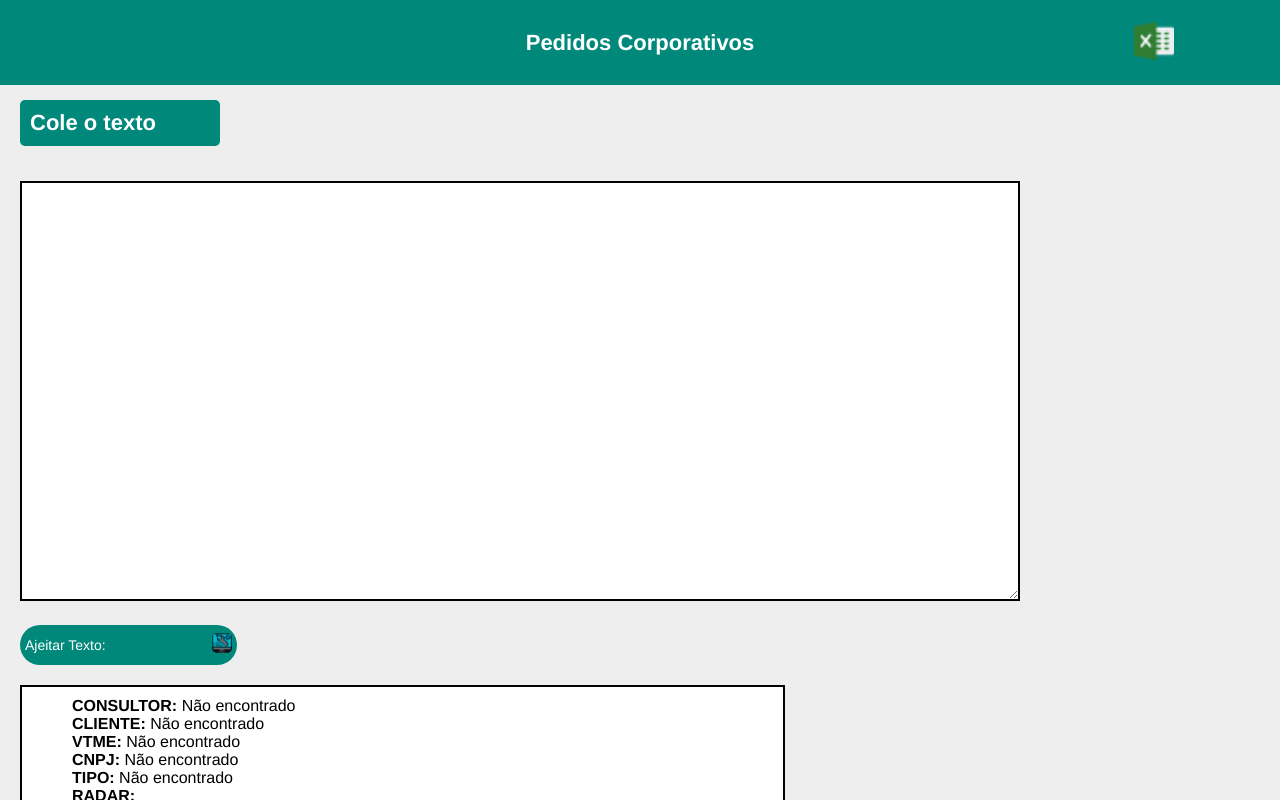
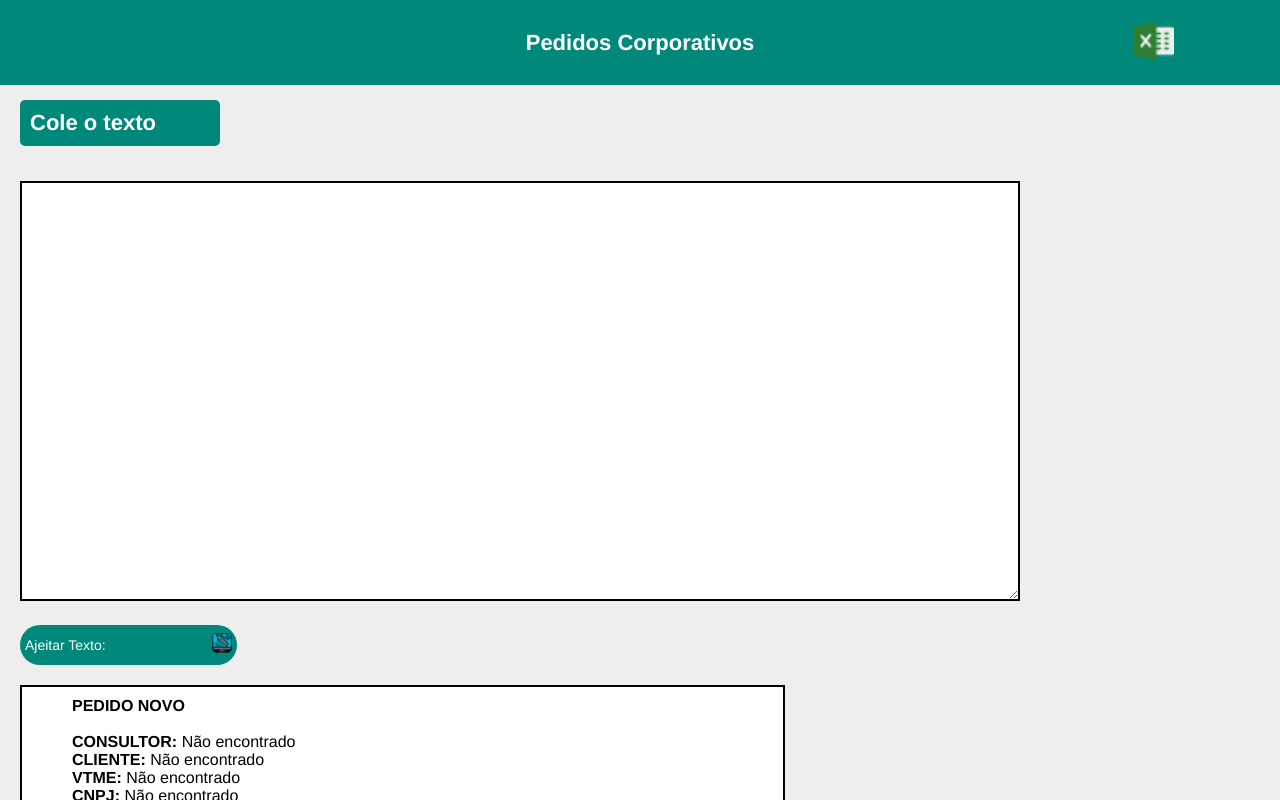
Before and after one commit to KaikeDev/Relatorio_VTME, an Angular app: page / in a window 1280 px wide. Both pictures are taken after a click on the button 222 px from the left and 644 px from the top of the page. Shown: the top 800 px of the page. Built offline with nearby package versions, Linux system fonts and the light colour scheme.

Commit message:
Atualizando a página principal

```diff
--- a/src/app/modules/email-padrao/email-padrao.component.html
+++ b/src/app/modules/email-padrao/email-padrao.component.html
@@ -6,12 +6,17 @@
 
   <div *ngIf="textoFormatado.length > 0" class="main">
     <p *ngFor="let item of textoFormatado">
+      <strong>PEDIDO NOVO</strong> <br><br>
       <strong>CONSULTOR:</strong> {{ item.consultor }}<br />
       <strong>CLIENTE:</strong> {{ item.cliente }}<br />
       <strong>VTME:</strong> {{ item.vtme }}<br />
       <strong>CNPJ:</strong> {{ item.cnpj }}<br />
       <strong>TIPO:</strong> {{ item.tipo }}<br />
       <strong>RADAR:</strong>
+
+      <br> <br>
+
+      <strong>OBS: </strong>
 
 
     </p>
--- a/src/app/modules/emailVtme/email.component.ts
+++ b/src/app/modules/emailVtme/email.component.ts
@@ -53,7 +53,7 @@ export class EmailComponent {
     const regexValorPedido = /Valor Pedido\s*R\$\s*([\d\.,]+)\s*Serviços Adicionais/;
 
     // Regex para capturar a quantidade após os tipos de cliente
-    const regexQuantidade = /Cliente\s+Novo\s*\d+\s*Aditivo\s*\d+\s*Portabilidades\s*\d*\s*Renegociação\s*(\d+)/;
+    const regexQuantidade = /Novo\s*(\d+)\s*Aditivo\s*(\d+)\s*Portabilidades\s*(\d*)\s*Renegociação\s*(\d+)/;
 
     // Match dos valores no texto
     const vtmeMatch = texto.match(regexVtme);
```
Also changed, not shown: 3 other files (tests, documents, lock files or other folders).
